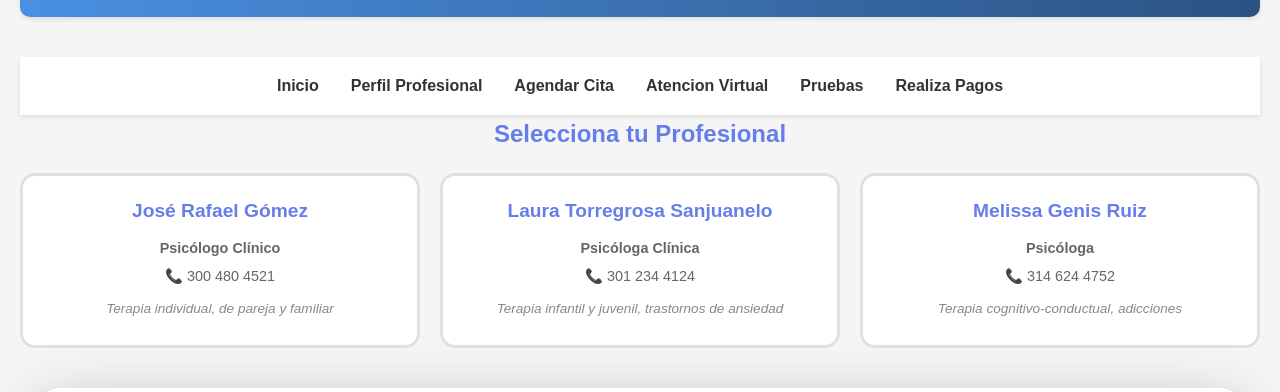
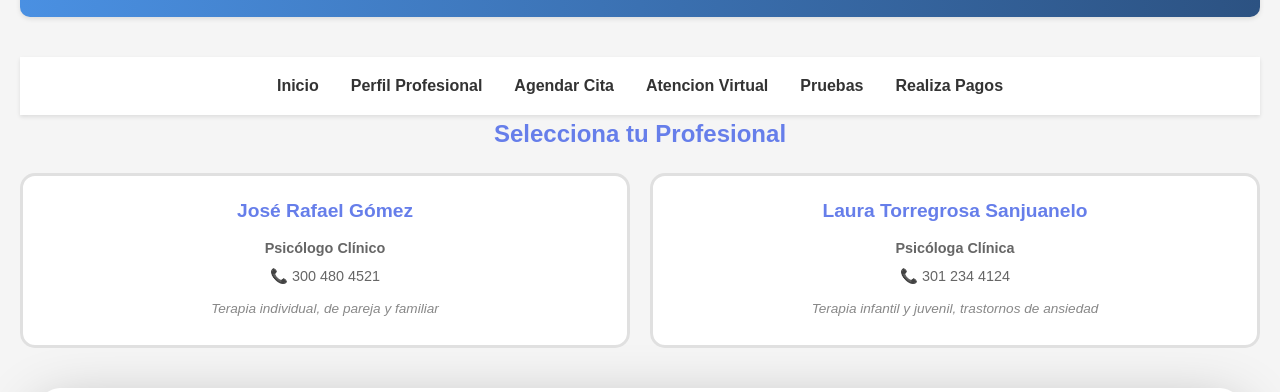
Before and after one commit to JoseRGomezR05/Salud, a plain HTML site: page Agendas.html in a window 1280 px wide. Shown: the part 168-560 px from the top of the page. Drawn offline with Linux system fonts and the light colour scheme.

Commit message:
agenda modifi

```diff
--- a/Agendas.html
+++ b/Agendas.html
@@ -39,12 +39,6 @@
                     <p><strong>Psicóloga Clínica</strong></p>
                     <p>📞 301 234 4124</p>
                     <p class="specialties">Terapia infantil y juvenil, trastornos de ansiedad</p>
-                </div>
-                <div class="professional-card" data-phone="+573146244752">
-                    <h3>Melissa Genis Ruiz</h3>
-                    <p><strong>Psicóloga</strong></p>
-                    <p>📞 314 624 4752</p>
-                    <p class="specialties">Terapia cognitivo-conductual, adicciones</p>
                 </div>
             </div>
         </div>
```
